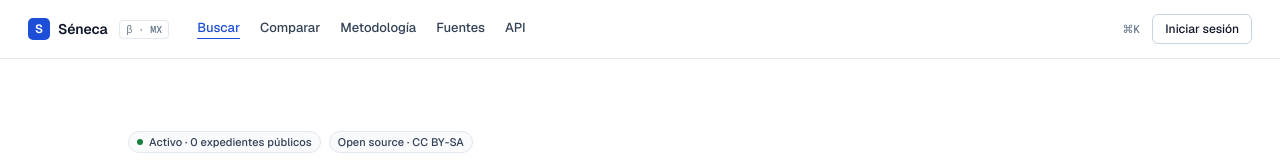
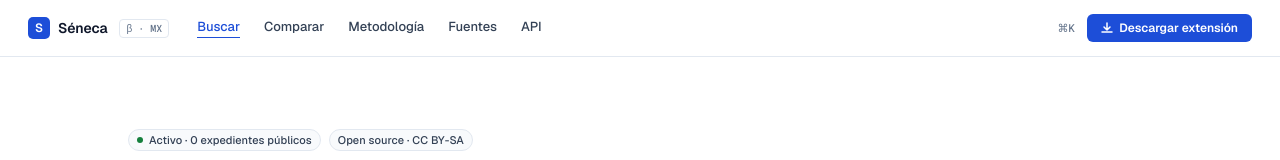
Before and after one commit to compostaenlaciudad/seneca-report, a Next.js app: page / in a window 1280 px wide. Shown: the top 160 px of the page. Built offline with nearby package versions, Linux system fonts and the light colour scheme; no server answers; the database is empty; a web font is replaced by a local one.

Commit message:
feat: updated nav — download button, hover states, clean underline active

```diff
--- a/src/components/top-nav.tsx
+++ b/src/components/top-nav.tsx
@@ -1,4 +1,7 @@
+'use client';
+
 import Link from 'next/link';
+import { usePathname } from 'next/navigation';
 import { Mono } from './typography';
 
 const NAV = [
@@ -6,10 +9,12 @@ const NAV = [
   { label: 'Comparar',    href: '/comparar' },
   { label: 'Metodología', href: '/metodologia' },
   { label: 'Fuentes',     href: '/fuentes' },
-  { label: 'API',         href: '/api' },
+  { label: 'API',         href: '/api-docs' },
 ];
 
 export function TopNav({ active }: { active?: string }) {
+  const pathname = usePathname();
+
   return (
     <header
       style={{
@@ -19,10 +24,13 @@ export function TopNav({ active }: { active?: string }) {
         alignItems: 'center',
         justifyContent: 'space-between',
         background: 'var(--bg)',
+        position: 'sticky',
+        top: 0,
+        zIndex: 50,
       }}
     >
       <div style={{ display: 'flex', alignItems: 'center', gap: 28 }}>
-        <Link href="/" style={{ display: 'flex', alignItems: 'center', gap: 8 }}>
+        <Link href="/" style={{ display: 'flex', alignItems: 'center', gap: 8, textDecoration: 'none' }}>
           <div
             style={{
               width: 22,
@@ -56,9 +64,9 @@ export function TopNav({ active }: { active?: string }) {
           </Mono>
         </Link>
 
-        <nav style={{ display: 'flex', gap: 20 }}>
+        <nav style={{ display: 'flex', gap: 24 }}>
   {NAV.map((l) => {
-            const isActive = l.label === active;
+    const isActive = l.label === active || pathname === l.href
     return (
       <Link
         key={l.href}
@@ -67,33 +75,61 @@ export function TopNav({ active }: { active?: string }) {
           fontSize: 13,
           fontWeight: 500,
           color: isActive ? 'var(--accent)' : 'var(--text-2)',
+          borderBottom: `1.5px solid ${isActive ? 'var(--accent)' : 'transparent'}`,
           paddingBottom: 2,
-                  borderBottom: `1.5px solid ${isActive ? 'var(--accent)' : 'transparent'}`,
+          textDecoration: 'none',
+        }}
+        onMouseEnter={e => {
+          if (!isActive) {
+            (e.currentTarget as HTMLElement).style.color = 'var(--text)'
+          }
+        }}
+        onMouseLeave={e => {
+          if (!isActive) {
+            (e.currentTarget as HTMLElement).style.color = 'var(--text-2)'
+          }
         }}
       >
         {l.label}
       </Link>
-            );
+    )
   })}
 </nav>
       </div>
 
       <div style={{ display: 'flex', alignItems: 'center', gap: 12 }}>
         <Mono size={11} color="var(--muted)">⌘K</Mono>
-        <button
+        <a
+          href="/seneca-extension.zip"
+          download
           style={{
             fontSize: 12,
-            fontWeight: 500,
-            padding: '6px 12px',
-            border: '1px solid var(--border-2)',
+            fontWeight: 600,
+            padding: '6px 14px',
             borderRadius: 6,
-            color: 'var(--text)',
-            background: 'transparent',
+            color: '#fff',
+            background: 'var(--accent)',
+            textDecoration: 'none',
+            display: 'inline-flex',
+            alignItems: 'center',
+            gap: 6,
+            transition: 'opacity 150ms ease',
           }}
+          onMouseEnter={e => e.currentTarget.style.opacity = '0.85'}
+          onMouseLeave={e => e.currentTarget.style.opacity = '1'}
         >
-          Iniciar sesión
-        </button>
+          <svg width={12} height={12} viewBox="0 0 12 12" fill="none">
+            <path d="M6 1v7M3 5l3 3 3-3M1 10h10" stroke="#fff" strokeWidth={1.5} strokeLinecap="round" strokeLinejoin="round"/>
+          </svg>
+          Descargar extensión
+        </a>
       </div>
+
+      <style>{`
+        @media (max-width: 768px) {
+          nav { display: none !important; }
+        }
+      `}</style>
     </header>
   );
 }
```
Lines whose indentation alone changed are shown as unchanged.
